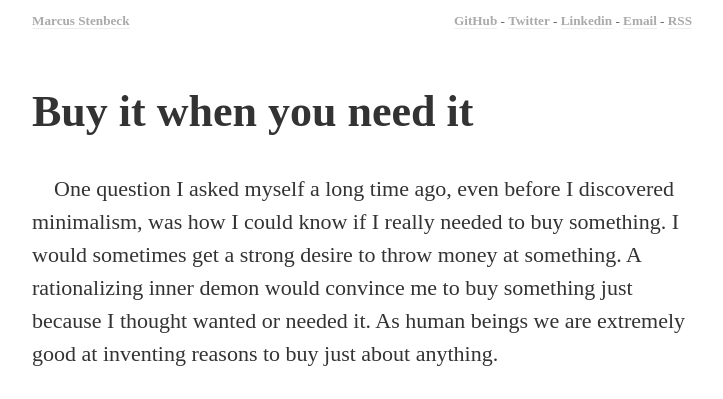
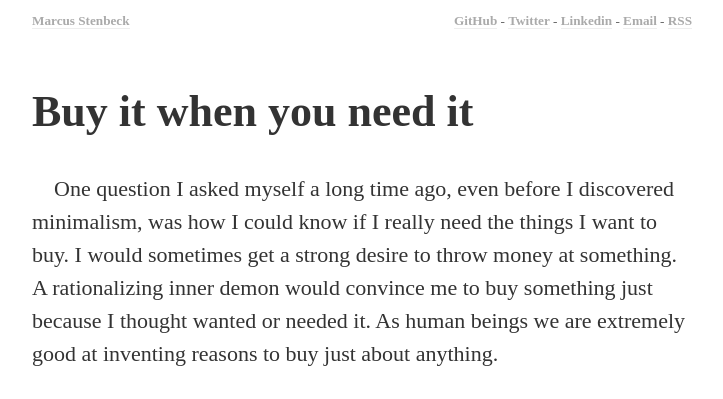
Before and after one commit to marcusstenbeck/marcusstenbeck.github.io, a Jekyll site: the page built from _posts/2014-07-09-buy-it-when-you-need-it.md, in a window 1280 px wide. Shown: the top 399 px of the page, without its empty margins (278-1001 px from the left). Built offline with Jekyll 4.4.1, drawn with Linux system fonts in a browser that asks for light colours; some web fonts are replaced; Markdown is read by kramdown in place of the engine named in the settings.

Commit message:
Clarify leading sentence.

```diff
--- a/_posts/2014-07-09-buy-it-when-you-need-it.md
+++ b/_posts/2014-07-09-buy-it-when-you-need-it.md
@@ -5,7 +5,7 @@
 categories: minimalism lifestyle
 ---
 
-One question I asked myself a long time ago, even before I discovered minimalism, was how I could know if I really needed to buy something. I would sometimes get a strong desire to throw money at something. A rationalizing inner demon would convince me to buy something just because I thought wanted or needed it. As human beings we are extremely good at inventing reasons to buy just about anything.
+One question I asked myself a long time ago, even before I discovered minimalism, was how I could know if I really need the things I want to buy. I would sometimes get a strong desire to throw money at something. A rationalizing inner demon would convince me to buy something just because I thought wanted or needed it. As human beings we are extremely good at inventing reasons to buy just about anything.
 
 A long time ago I felt like I was missing something in my guitar sound. Obviously, I blamed it on my guitar amplifier. A few hours later, after some research, I was convinced that a set of fancy replacement parts for my amplifier would magically add what was missing. I was seconds away from typing in my credit card information and confirming the order, and then I closed the browser window. I was chatting with a friend and telling him how great my guitar tone was going to become when he sent an off-handed comment.
 
```
